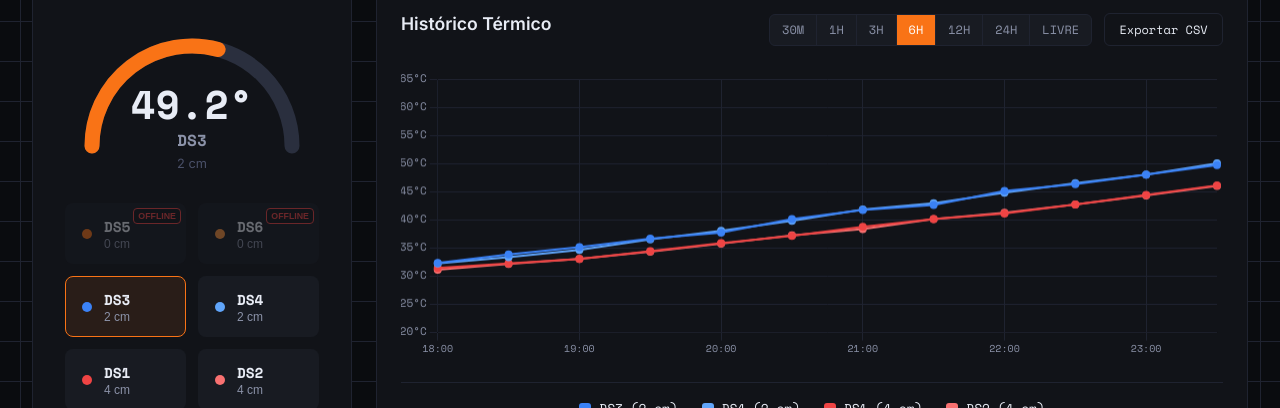
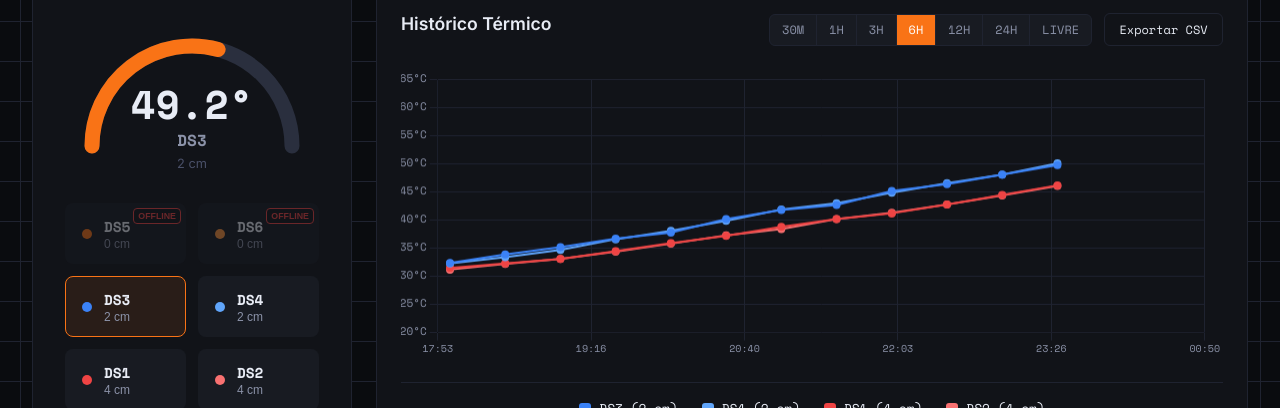
Before and after one commit to ayrtonct/thermoasfalto, a React (Vite) app: page / in a window 1280 px wide. Shown: the part 339-747 px from the top of the page. Built offline with nearby package versions, Linux system fonts and the light colour scheme; no server answers.

Commit message:
fix: respeita timestamps reais no grafico

```diff
--- a/src/components/HistoryChart/HistoryChart.jsx
+++ b/src/components/HistoryChart/HistoryChart.jsx
@@ -1,56 +1,32 @@
 import { useState, useMemo } from 'react';
 import {
   Chart as ChartJS,
-  CategoryScale,
   LinearScale,
   PointElement,
   LineElement,
   Title,
   Tooltip,
-  Legend
+  Legend,
 } from 'chart.js';
 import { Line } from 'react-chartjs-2';
 import styles from './HistoryChart.module.css';
 import { SENSORS } from '../../constants/sensors';
 import { exportHistoryToCsv } from '../../utils/exportHelpers';
 
-const HALF_HOUR_MS = 30 * 60 * 1000;
+const formatTimeLabel = (value, includeDate = false) => {
+  const date = new Date(value);
 
-const getHalfHourBucket = (value) => {
-  const date = new Date(value);
-  const timestamp = date.getTime();
+  if (Number.isNaN(date.getTime())) return '--:--';
 
-  if (Number.isNaN(timestamp)) return null;
-
-  return Math.round(timestamp / HALF_HOUR_MS) * HALF_HOUR_MS;
-};
-
-const normalizeHistoryToHalfHour = (records) => {
-  const grouped = new Map();
-
-  records.forEach((record) => {
-    const bucket = getHalfHourBucket(record.data_hora);
-    if (bucket === null) return;
-
-    const current = grouped.get(bucket);
-    const currentTime = current ? new Date(current.data_hora).getTime() : -Infinity;
-    const recordTime = new Date(record.data_hora).getTime();
-
-    if (!current || recordTime >= currentTime) {
-      grouped.set(bucket, {
-        ...record,
-        data_hora: new Date(bucket).toISOString(),
-      });
-    }
-  });
-
-  return Array.from(grouped.values()).sort(
-    (a, b) => new Date(a.data_hora).getTime() - new Date(b.data_hora).getTime()
+  return date.toLocaleString(
+    'pt-BR',
+    includeDate
+      ? { day: '2-digit', month: '2-digit', hour: '2-digit', minute: '2-digit' }
+      : { hour: '2-digit', minute: '2-digit' }
   );
 };
 
 ChartJS.register(
-  CategoryScale,
   LinearScale,
   PointElement,
   LineElement,
@@ -64,25 +40,25 @@ export const HistoryChart = ({
   periodo,
   setPeriodo,
   customRange,
-  setCustomRange
+  setCustomRange,
 }) => {
   const [localRange, setLocalRange] = useState({ de: customRange.de, ate: customRange.ate });
   const [hiddenDatasets, setHiddenDatasets] = useState({});
 
   const getExportFileName = () => {
     if (periodo === 'LIVRE' && customRange.de && customRange.ate) {
-      const de = customRange.de.replace(/[:T]/g, '-')
-      const ate = customRange.ate.replace(/[:T]/g, '-')
-      return `historico_${de}_a_${ate}`
+      const de = customRange.de.replace(/[:T]/g, '-');
+      const ate = customRange.ate.replace(/[:T]/g, '-');
+      return `historico_${de}_a_${ate}`;
     }
 
-    return `historico_${periodo.toLowerCase()}`
-  }
+    return `historico_${periodo.toLowerCase()}`;
+  };
 
   const toggleDataset = (id) => {
-    setHiddenDatasets(prev => ({
+    setHiddenDatasets((prev) => ({
       ...prev,
-      [id]: !prev[id]
+      [id]: !prev[id],
     }));
   };
 
@@ -96,22 +72,30 @@ export const HistoryChart = ({
 
   const chartData = useMemo(() => {
     if (!historico || historico.length === 0) {
-      return { labels: [], datasets: [] };
+      return { datasets: [], hasMultiDayRange: false };
     }
 
-    const normalizedHistory = normalizeHistoryToHalfHour(historico);
+    const orderedHistory = [...historico]
+      .filter((record) => !Number.isNaN(new Date(record.data_hora).getTime()))
+      .sort((a, b) => new Date(a.data_hora).getTime() - new Date(b.data_hora).getTime());
 
-    const labels = normalizedHistory.map(d => {
-      const date = new Date(d.data_hora);
-      return date.toLocaleTimeString('pt-BR', { hour: '2-digit', minute: '2-digit' });
-    });
+    if (orderedHistory.length === 0) {
+      return { datasets: [], hasMultiDayRange: false };
+    }
 
-    const activeSensors = SENSORS.filter(s => s.active);
-    const datasets = activeSensors.map(sensor => {
+    const firstTimestamp = new Date(orderedHistory[0].data_hora);
+    const lastTimestamp = new Date(orderedHistory[orderedHistory.length - 1].data_hora);
+    const hasMultiDayRange = firstTimestamp.toDateString() !== lastTimestamp.toDateString();
+
+    const datasets = SENSORS.filter((sensor) => sensor.active).map((sensor) => {
       const dataKey = `temp_${sensor.id}`;
+
       return {
         label: sensor.label,
-        data: normalizedHistory.map(d => d[dataKey]),
+        data: orderedHistory.map((record) => ({
+          x: new Date(record.data_hora).getTime(),
+          y: record[dataKey],
+        })),
         borderColor: sensor.color,
         backgroundColor: sensor.color,
         borderWidth: 2,
@@ -120,11 +104,11 @@ export const HistoryChart = ({
         tension: 0,
         spanGaps: false,
         hidden: hiddenDatasets[sensor.id] || false,
-        sensorId: sensor.id, // custom prop
+        sensorId: sensor.id,
       };
     });
 
-    return { labels, datasets };
+    return { datasets, hasMultiDayRange };
   }, [historico, hiddenDatasets]);
 
   const chartOptions = {
@@ -132,11 +116,12 @@ export const HistoryChart = ({
     maintainAspectRatio: false,
     interaction: {
       mode: 'index',
+      axis: 'x',
       intersect: false,
     },
     plugins: {
       legend: {
-        display: false // We use custom interactive legend
+        display: false,
       },
       tooltip: {
         backgroundColor: '#181b22',
@@ -149,10 +134,24 @@ export const HistoryChart = ({
         padding: 12,
         boxPadding: 6,
         usePointStyle: true,
-      }
+        callbacks: {
+          title: (items) => {
+            if (!items.length) return '';
+            return formatTimeLabel(items[0].parsed.x, true);
+          },
+          label: (item) => {
+            if (item.parsed.y === null || item.parsed.y === undefined) {
+              return `${item.dataset.label}: --`;
+            }
+
+            return `${item.dataset.label}: ${item.parsed.y.toFixed(3)}`;
+          },
+        },
+      },
     },
     scales: {
       x: {
+        type: 'linear',
         grid: {
           color: '#1f2330',
           drawBorder: false,
@@ -162,7 +161,8 @@ export const HistoryChart = ({
           font: { family: 'Space Mono', size: 10 },
           maxTicksLimit: 8,
           maxRotation: 0,
-        }
+          callback: (value) => formatTimeLabel(Number(value), chartData.hasMultiDayRange),
+        },
       },
       y: {
         min: 20,
@@ -174,10 +174,10 @@ export const HistoryChart = ({
         ticks: {
           color: '#8b92a8',
           font: { family: 'Space Mono', size: 11 },
-          callback: (value) => `${value}°C`
-        }
-      }
-    }
+          callback: (value) => `${value}°C`,
+        },
+      },
+    },
   };
 
   const periods = ['30M', '1H', '3H', '6H', '12H', '24H'];
@@ -189,7 +189,7 @@ export const HistoryChart = ({
         <div className={styles.controls}>
           <div className={styles.topControls}>
             <div className={styles.periodGroup}>
-              {periods.map(p => (
+              {periods.map((p) => (
                 <button
                   key={p}
                   className={`${styles.periodBtn} ${periodo === p ? styles.active : ''}`}
@@ -222,16 +222,18 @@ export const HistoryChart = ({
                 type="datetime-local"
                 className={styles.dateInput}
                 value={localRange.de}
-                onChange={(e) => setLocalRange(prev => ({...prev, de: e.target.value}))}
+                onChange={(e) => setLocalRange((prev) => ({ ...prev, de: e.target.value }))}
               />
               <span className={styles.rangeSep}>ate</span>
               <input
                 type="datetime-local"
                 className={styles.dateInput}
                 value={localRange.ate}
-                onChange={(e) => setLocalRange(prev => ({...prev, ate: e.target.value}))}
+                onChange={(e) => setLocalRange((prev) => ({ ...prev, ate: e.target.value }))}
               />
-              <button className={styles.applyBtn} onClick={handleApplyCustom}>Aplicar</button>
+              <button className={styles.applyBtn} onClick={handleApplyCustom}>
+                Aplicar
+              </button>
             </div>
           )}
         </div>
@@ -242,19 +244,22 @@ export const HistoryChart = ({
       </div>
 
       <div className={styles.legend}>
-        {SENSORS.filter(s => s.active).map(s => {
-          const isHidden = hiddenDatasets[s.id];
+        {SENSORS.filter((sensor) => sensor.active).map((sensor) => {
+          const isHidden = hiddenDatasets[sensor.id];
+
           return (
             <div
-              key={s.id}
+              key={sensor.id}
               className={`${styles.legendItem} ${isHidden ? styles.hidden : ''}`}
-              onClick={() => toggleDataset(s.id)}
+              onClick={() => toggleDataset(sensor.id)}
             >
               <span
                 className={styles.legendDot}
-                style={{ backgroundColor: isHidden ? '#2a2f3e' : s.color }}
+                style={{ backgroundColor: isHidden ? '#2a2f3e' : sensor.color }}
               />
-              <span className={styles.legendLabel}>{s.label} ({s.depth})</span>
+              <span className={styles.legendLabel}>
+                {sensor.label} ({sensor.depth})
+              </span>
             </div>
           );
         })}
```
